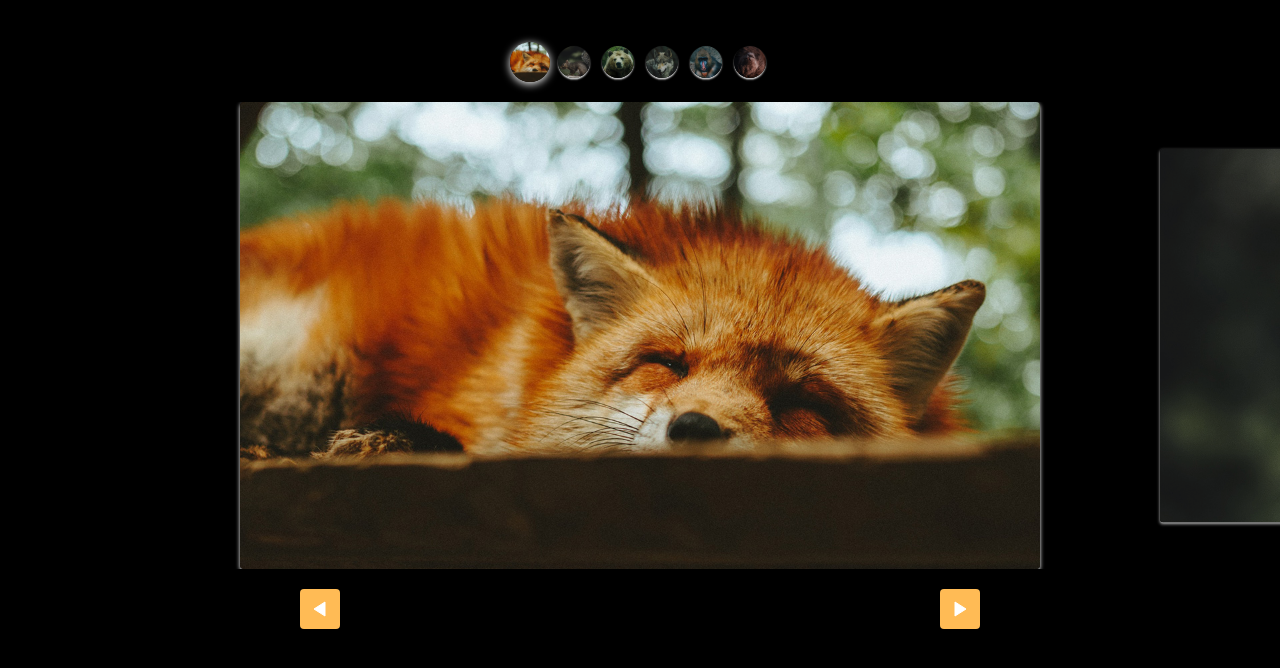
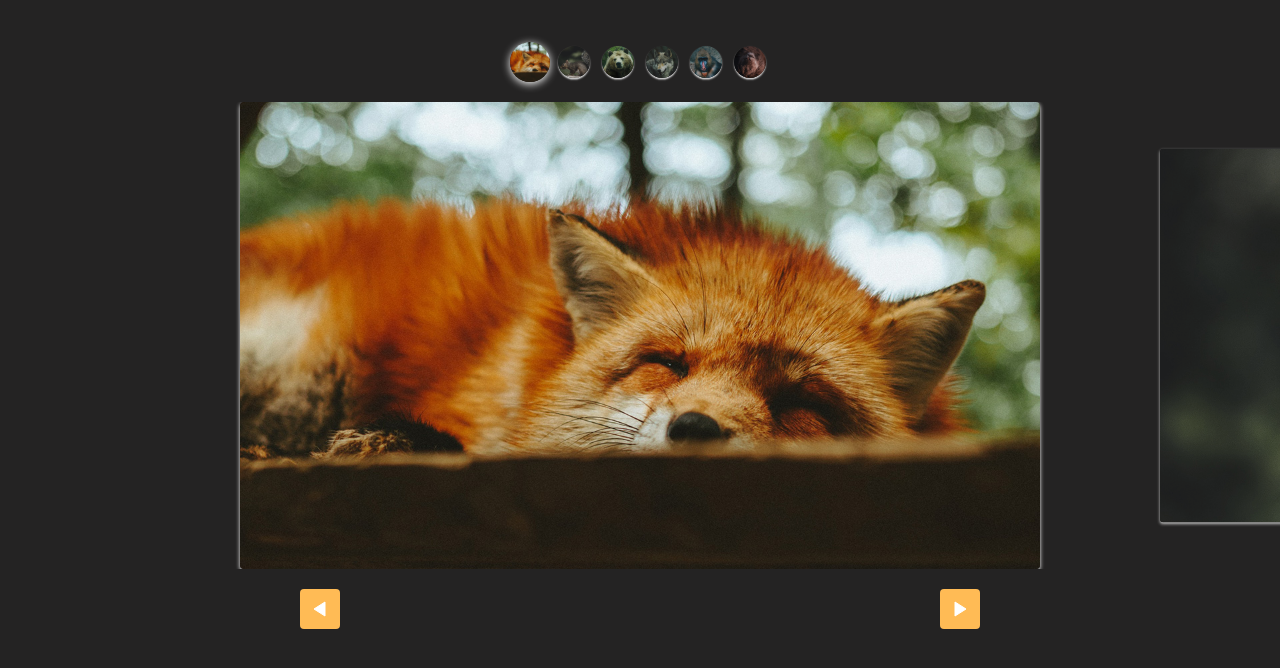
Before and after one commit to felipe0402/slide, a plain HTML site: page index.html in a window 1280 px wide. Drawn offline with Linux system fonts and the light colour scheme.

Commit message:
mudando terma

```diff
--- a/css/style.css
+++ b/css/style.css
@@ -1,6 +1,6 @@
 body {
   margin: 0px;
-  background: black;
+  background: rgb(36, 35, 35);
 }
 
 ul {
```
